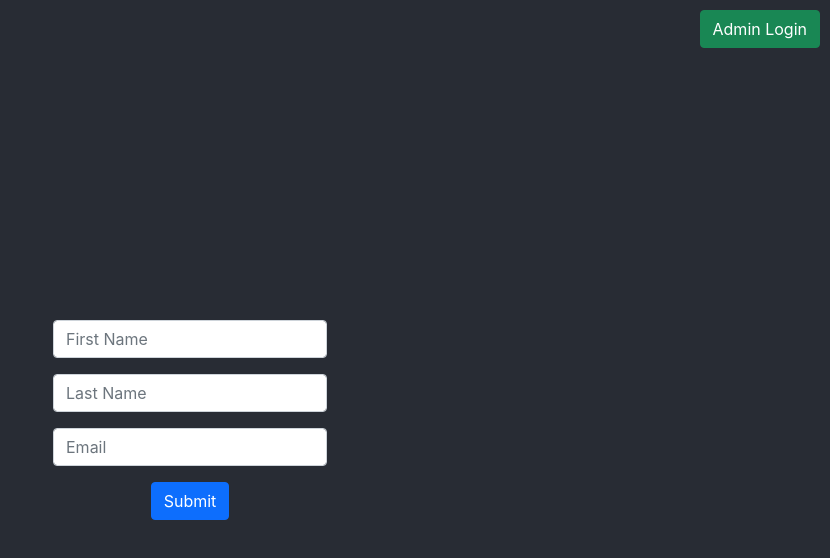
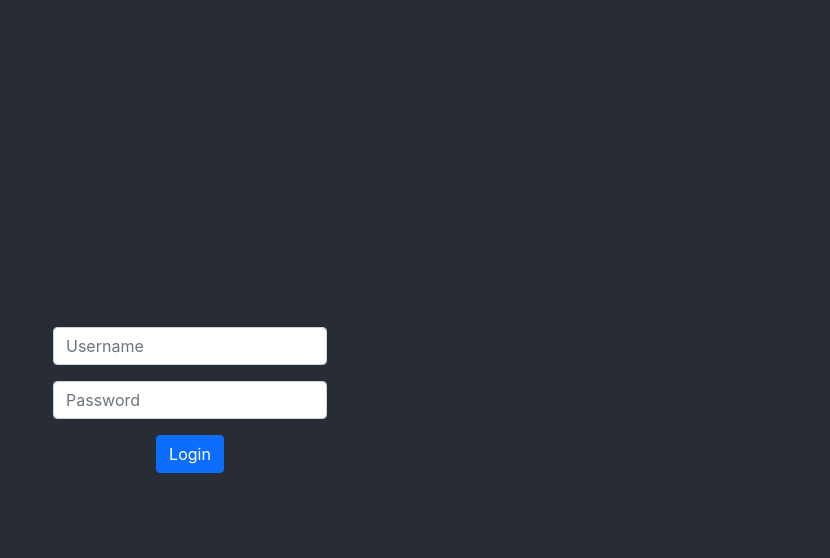
Before and after one commit to paul3bin/Capture-Data, a React (Create React App) app in the folder frontend/: page /admin-login in a window 1280 px wide. Shown: the top 558 px of the page, without its empty margins (450-1280 px from the left). Built offline with nearby package versions, Linux system fonts and the light colour scheme.

Commit message:
Update index.js

```diff
--- a/frontend/src/index.js
+++ b/frontend/src/index.js
@@ -3,14 +3,24 @@ import ReactDOM from 'react-dom';
 import './index.css';
 import App from './App';
 import reportWebVitals from './reportWebVitals';
+import {Route, BrowserRouter} from 'react-router-dom';
+import {CookiesProvider} from 'react-cookie';
+import { AdminLogin } from './components/admin_login'
+import { AdminLanding } from './components/admin_landing'
 
-ReactDOM.render(
+function Router(){
+  return(
   <React.StrictMode>
-    <App />
-  </React.StrictMode>,
-  document.getElementById('root')
-);
+    <BrowserRouter>
+      <Route exact path='/' component={App}/>
+      <Route exact path='/admin-login' component={AdminLogin}/>
+      <Route exact path='/admin-landing' component={AdminLanding}/>
+    </BrowserRouter>
+  </React.StrictMode>
+  )
+}
 
+ReactDOM.render(<Router />,document.getElementById('root'));
 // If you want to start measuring performance in your app, pass a function
 // to log results (for example: reportWebVitals(console.log))
 // or send to an analytics endpoint. Learn more: https://bit.ly/CRA-vitals
```
